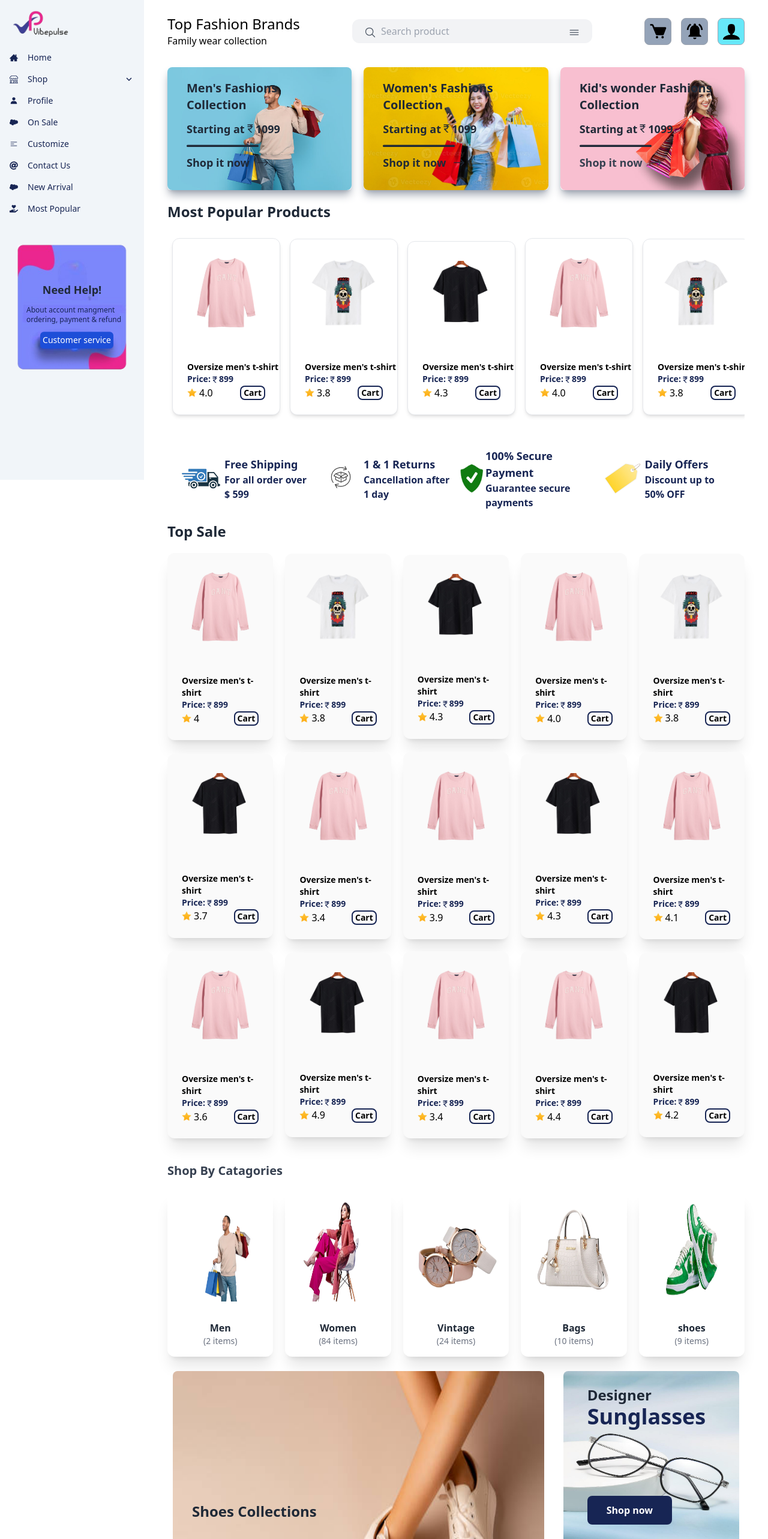
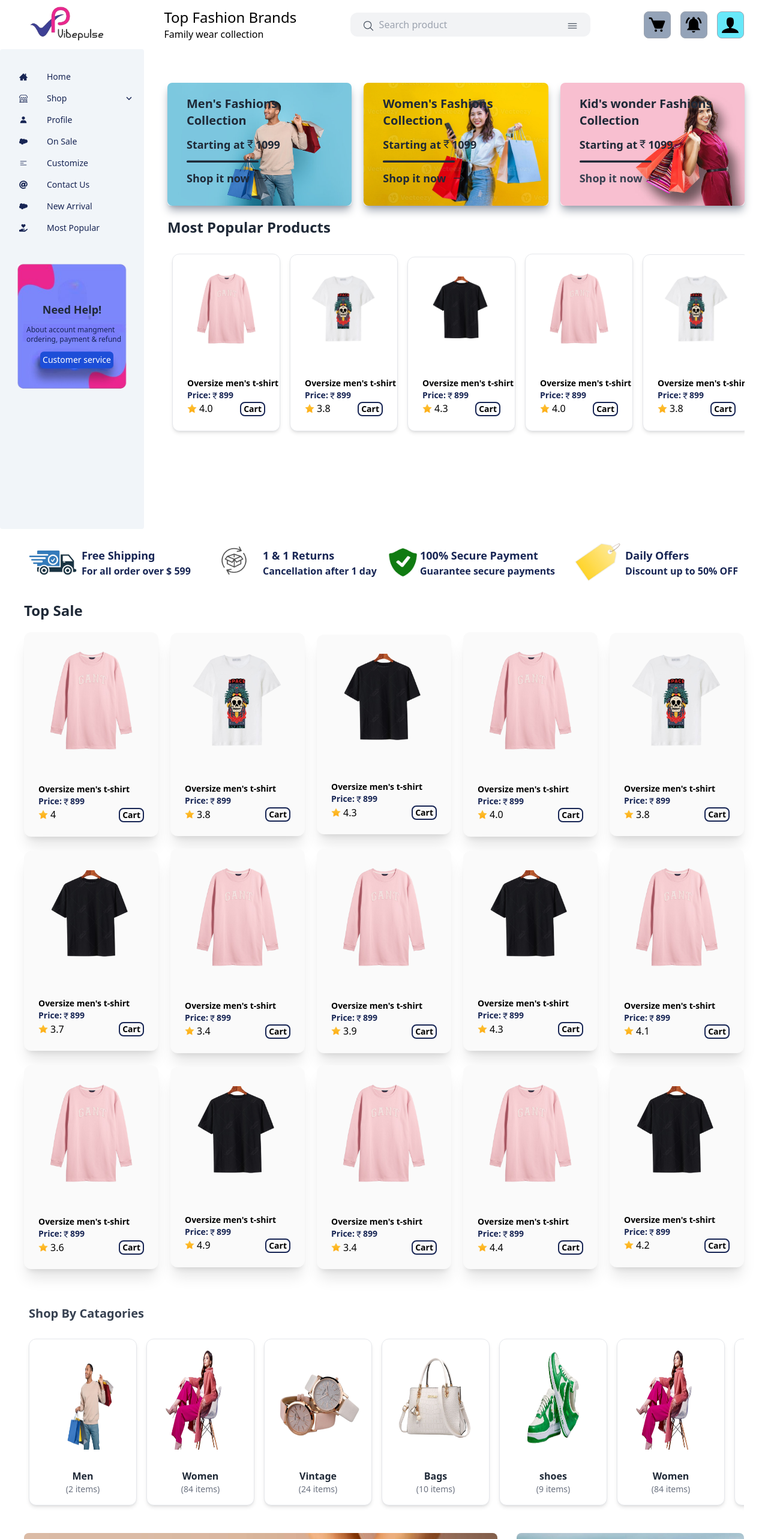
Before and after one commit to pitambar77/ecommerce, a React (Create React App) app: page / in a window 1280 px wide. Shown: the top 2566 px of the page at 60% size. Built offline with nearby package versions, Linux system fonts and the light colour scheme.

Commit message:
third  changes

```diff
--- a/src/App.js
+++ b/src/App.js
@@ -15,14 +15,19 @@ import Footer from './Pages/Footer';
 function App() {
   return (
   <>
+  <Header/>
   <div className=' flex'>
     <div>
         <SideBar/>
       </div>
         <div className=' p-6'>
-          <Header/>
+
           <Home/>
           <PopularProduct/>
+
+
+        </div>
+  </div>
           <Add/>
           <TopSales/>
           <Catagories/>
@@ -30,10 +35,6 @@ function App() {
           <NewCollection/>
           <NewArrival/>
           <Footer/>
-
-
-        </div>
-  </div>
   </>
   );
 }
--- a/src/Components/Header.jsx
+++ b/src/Components/Header.jsx
@@ -4,17 +4,20 @@ import { IoIosMenu } from "react-icons/io";
 import { BiSolidCart } from "react-icons/bi";
 import { MdNotificationsActive } from "react-icons/md";
 import { ImUser } from "react-icons/im";
-
+import logo from '../assests/logo.png'
 
 
 const Header = () => {
 
   return (
 
-    <div className=' sticky top-0 bg-white z-10'>
-        <div className='container  '>
+    <div className=' sticky top-0 bg-white z-10 '>
+        <div className=' px-10'>
 
-            <div className=' flex justify-between  items-center '>
+            <div className=' flex justify-between items-center  '>
+            <div>
+                <img src={logo} alt='logo' className=' text-2xl w-36 h-full p-2 cursor-pointer '/>
+            </div>
                 <div className=' sm:font-medium font-semibold ' >
                     <h1 className=' sm:text-2xl text-sm'>Top Fashion Brands</h1>
                     <h1 className=' sm:text-base text-sm   '>Family wear collection</h1>
@@ -28,7 +31,7 @@ const Header = () => {
 
                 </div>
 
-                <div className=' flex sm:gap-4 gap-2 '>
+                <div className=' flex sm:gap-4 gap-2 cursor-pointer '>
                     <div className='icon_wrapper'>
                     <BiSolidCart  className={` sm:size-8 size-4`}/>
                     </div>
--- a/src/Components/SideBar.jsx
+++ b/src/Components/SideBar.jsx
@@ -1,5 +1,5 @@
 import React, { useState } from 'react'
-import logo from '../assests/logo.png'
+// import logo from '../assests/logo.png'
 import { ImHome3 } from "react-icons/im";
 import { MdKeyboardArrowDown } from "react-icons/md";
 import { BiSolidCart } from "react-icons/bi";
@@ -66,20 +66,20 @@ const SideBar = () => {
 
   return (
 
-        <div className={` h-screen top-0 sticky sm:p-3 p-1 sm:pt-4 duration-300 text-blue-950 bg-slate-100 sm:w-60 w-28 `}>
+        <div className={` h-screen  sm:p-3 p-1 sm:pt-4 duration-300 text-blue-950 bg-slate-100  rounded sm:w-60 w-28 `}>
             {/* <IoIosArrowRoundBack className={`text-xl rounded-full absolute -right-3 top-9 border cursor-pointer text-gray-600 ${!open && "rotate-180"}`}
             onClick={()=>setOpen(!open)} /> */}
-            <div>
+            {/* <div>
                 <img src={logo} alt='logo' className=' text-2xl w-28 px-2'/>
-            </div>
+            </div> */}
             <ul className=' sm:pt-2 pt-0'>
                 {Menus.map((menu,index) =>(
                     <>
                     <li key={index} className=' text-sm flex items-center sm:gap-x-4 gap-2 cursor-pointer sm:p-1 p-0 rounded-md sm:mt-2 mt-1 hover:bg-slate-200'>
-                            <span className=' sm:text-sm text-xs block float-left'>
+                            <span className=' sm:text-sm text-xs block float-left px-4'>
                                 {menu.icon ? menu.icon:""}
                             </span>
-                        <span className={` sm:text-sm text-xs  font-medium flex-1 `}>{menu.title}</span>
+                        <span className={` sm:text-sm text-xs  font-medium flex-1  `}>{menu.title}</span>
 
                         {menu.submenu  && (
                         <MdKeyboardArrowDown className={`${submenuOpen && "rotate-180"} sm:text-lg text-xs`} onClick={()=>setSubmenuOpen(!submenuOpen)} />
@@ -89,7 +89,7 @@ const SideBar = () => {
                         <ul>
                             {menu.subMenuItems.map((subMenuItem, index) =>(
                                 <li key={index} className=' sm:text-sm text-xs font-medium flex items-center sm:gap-x-3 gap-x-1 cursor-pointer sm:p-1 p-0 rounded-md mt-2 hover:bg-slate-200' >
-                                     <span className=' sm:text-xl text-xs block float-left text-blue-950'>
+                                     <span className=' sm:text-xl text-xs block float-left text-blue-950 px-4'>
                                         {subMenuItem.icon ? subMenuItem.icon :""}
                                     </span>
                                     {subMenuItem.title}
--- a/src/Pages/Add.jsx
+++ b/src/Pages/Add.jsx
@@ -6,7 +6,7 @@ import offer from '../assests/offer.png'
 
 const Add = () => {
   return (
-    <div className=' mt-10 px-8 '>
+    <div className=' p-2 px-10 '>
         <div className='grid sm:grid-cols-4 grid-cols-2 gap-2 justify-between items-center text-blue-950 font-semibold'>
             <div className=' flex items-center'>
                 <div>
--- a/src/Pages/Banner.jsx
+++ b/src/Pages/Banner.jsx
@@ -8,7 +8,7 @@ import banner from '../assests/banner/banner.png'
 const Banner = () => {
   return (
     <>
-        <div className=' m-6 '>
+        <div className=' px-10 '>
             <div className=' grid gap-8 sm:grid-cols-12'>
                 <div className=' relative sm:col-span-8 '>
                     <img src={shoes} alt="" className=' w-full  md:h-[620px] h-[300px]  rounded-lg' />
--- a/src/Pages/Catagories.jsx
+++ b/src/Pages/Catagories.jsx
@@ -36,18 +36,47 @@ const CatagoriesData = [
         title:"shoes",
         count:9,
     },
+    {
+        id:6,
+        img:WomenShop,
+        title:"Women",
+        count:84,
+    },
+    {
+        id:7,
+        img:Vintages,
+        title:"Vintage",
+        count:24,
+    },
+    {
+        id:8,
+        img:Bags,
+        title:"Bags",
+        count:10,
+    },
+    {
+        id:9,
+        img:shose,
+        title:"shoes",
+        count:9,
+    },
 ]
 
 const Catagories = () => {
   return (
     <div>
-        <div className=' container mt-10'>
+        <div className=' p-8 px-10'>
             <div className=''>
-                <h1 className=' text-xl font-semibold text-gray-700 mt-5'> Shop By Catagories </h1>
+                <h1 className=' text-xl font-semibold text-gray-700 mt-5 px-2'> Shop By Catagories </h1>
             </div>
-             <div className=' grid grid-cols-2 sm:grid-cols-4 md:grid-cols-5 gap-8 md:gap-5 mt-5 place-items-center'>
+             {/* <div className=' grid grid-cols-2 sm:grid-cols-4 md:grid-cols-5 gap-8 md:gap-5 mt-5 place-items-center'> */}
+
+             <div className=' grid gap-4 md:gap-5 mt-5 place-items-center'>
+                <div className=' w-full h-full overflow-x-scroll scroll whitespace-nowrap scroll-smooth scrollbar-hide'>
                 {CatagoriesData.map((data) =>(
-                     <div className=' rounded-xl bg-white overflow-hidden relative shadow-xl duration-300 group  max-w-[300px]'>
+                    //  <div className=' rounded-xl bg-white overflow-hidden inline-block m-2 relative shadow-xl duration-300 group  max-w-[300px]'>
+                    <div className=' rounded-xl bg-white overflow-hidden inline-block relative shadow-md border m-2 duration-300 group max-w-[180px]'>
+
                      <div className=''>
                          <img src={data.img} alt="shirt" className='  h-[200px] p-4 transform transition duration-300 hover:scale-125 '/>
                      </div>
@@ -59,6 +88,7 @@ const Catagories = () => {
                      </div>
                  </div>
                 ))}
+                </div>
             </div>
         </div>
     </div>
--- a/src/Pages/Footer.jsx
+++ b/src/Pages/Footer.jsx
@@ -11,8 +11,11 @@ import phonepay from '../assests/footer/phonepay.png'
 
 const Footer = () => {
   return (
-    <div>
-        <div className=' bg-slate-800  w-full sm:p-24 p-2 sm:mt-6 mt-2 text-gray-400'>
+    <div >
+        <div className=' bg-slate-800   w-full sm:p-14 p-2 sm:mt-6 mt-2 text-gray-400'>
+            <div className=' container'>
+
+
             <div className=' flex justify-between sm:max-w-5xl sm:px-10 '>
                 <div>
                     <h1 className=' text-pink-600 font-semibold'>CUSTOMER SERVICES</h1>
@@ -95,6 +98,7 @@ const Footer = () => {
                     </div>
                 </div>
             </div>
+            </div>
         </div>
     </div>
   )
--- a/src/Pages/NewArrival.jsx
+++ b/src/Pages/NewArrival.jsx
@@ -67,16 +67,28 @@ const CatagoriesData = [
         title:"shoes",
         price:2589,
     },
+    {
+        id:11,
+        img:menShop,
+        title:"Men",
+        price:199,
+    },
+    {
+        id:12,
+        img:WomenShop,
+        title:"Women",
+        price:799,
+    }
 ]
 
 const NewArrival = () => {
   return (
     <div>
-        <div className=' container mt-10'>
+        <div className=' p-6 px-10'>
             <div className=''>
-                <h1 className=' text-xl font-semibold text-gray-700 mt-5'> New Arrival </h1>
+                <h1 className=' text-xl font-semibold text-gray-700 mt-8 px-2'> New Arrival </h1>
             </div>
-             <div className=' grid grid-cols-2 sm:grid-cols-4 md:grid-cols-5 gap-4 md:gap-2 mt-5 place-items-center'>
+             <div className=' grid grid-cols-2 sm:grid-cols-5 md:grid-cols-6 gap-4 md:gap-2 mt-5 place-items-center'>
                 {CatagoriesData.map((data) =>(
                 <>
                 <div className=''>
--- a/src/Pages/NewCollection.jsx
+++ b/src/Pages/NewCollection.jsx
@@ -39,27 +39,45 @@ const ProductsData = [
         star:Star,
         rating:4.0
 
+    },
+    {
+        id:5,
+        img:camera,
+        title:"NIKON Z30 Mirrorless Camera Z DX 16 - 50 mm f/3.5 - 6.3 VR ....",
+        price:899,
+        star:Star,
+        rating:4.3
+
+    },
+    {
+        id:6,
+        img:camera,
+        title:"NIKON Z30 Mirrorless Camera Z DX 16 - 50 mm f/3.5 - 6.3 VR ....",
+        price:899,
+        star:Star,
+        rating:4.0
+
     }
 ]
 
 const NewCollection = () => {
   return (
-    <div>
+    <div className=' mt-6 px-10'>
         <div className=' grid sm:grid-cols-12 gap-6 bg-zinc-50'>
-            <div className=' sm:col-span-4 h-screen '>
+            <div className=' sm:col-span-4  '>
                 <img src={mobilebg} alt="" className=' h-full rounded-lg object-cover ' />
             </div>
             <div className='sm:col-span-8'>
                 <div className=' container text-blue-950'>
-             <div className=' grid sm:grid-cols-2 gap-6 place-items-center'>
+             <div className=' grid sm:grid-cols-3 grid-cols-2 sm:gap-6 gap-3 place-items-center'>
                 {ProductsData.map((data) =>(
                     <div className=' rounded-x overflow-hidden  transform transition-all hover:translate-y-2 duration-300 relative shadow-xl group max-w-[300px]'>
                         <div className=' flex justify-center items-center'>
-                            <img src={data.img} alt="shirt" className=' w-48'/>
+                            <img src={data.img} alt="shirt" className=' sm:w-48 w-32'/>
                         </div>
 
-                        <div className=' p-6'>
-                            <h1 className=' text-md  font-semibold'>{data.title}</h1>
+                        <div className=' sm:p-6 p-3'>
+                            <h1 className=' sm:text-base text-sm  font-semibold'>{data.title}</h1>
                             <div className=' flex items-center gap-2'>
                                 <span className=' font-semibold text-sm text-red-500'>$882.00</span>
                                 <span className=' text-sm line-through opacity-70'>$980.00</span>
--- a/src/Pages/TopSales.jsx
+++ b/src/Pages/TopSales.jsx
@@ -144,7 +144,7 @@ const ProductsData = [
 const TopSales = () => {
   return (
     <div>
-        <div className=' container mt-5'>
+        <div className=' p-2 px-10'>
             <div className=''>
                 <h1 className=' text-2xl font-semibold text-gray-800 '> Top Sale </h1>
             </div>
@@ -155,7 +155,7 @@ const TopSales = () => {
                             <img src={data.img} alt="shirt" className=' p-8 transform transition duration-300 hover:scale-125 '/>
                         </div>
 
-                        <div className=' p-6 '>
+                        <div className=' p-6  '>
                             <h1 className=' sm:text-md text-sm font-semibold'>{data.title}</h1>
                             <div className=' flex text-sm font-semibold text-blue-950 '>
                                 <h1 className=' '>Price:</h1>
```
